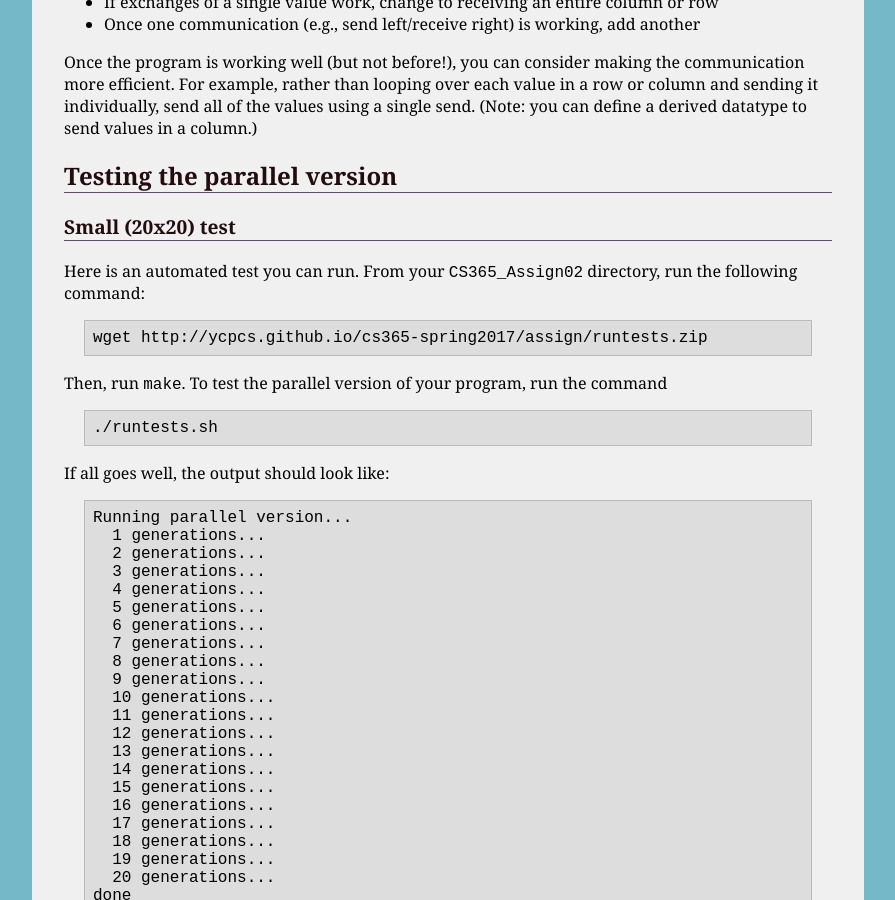
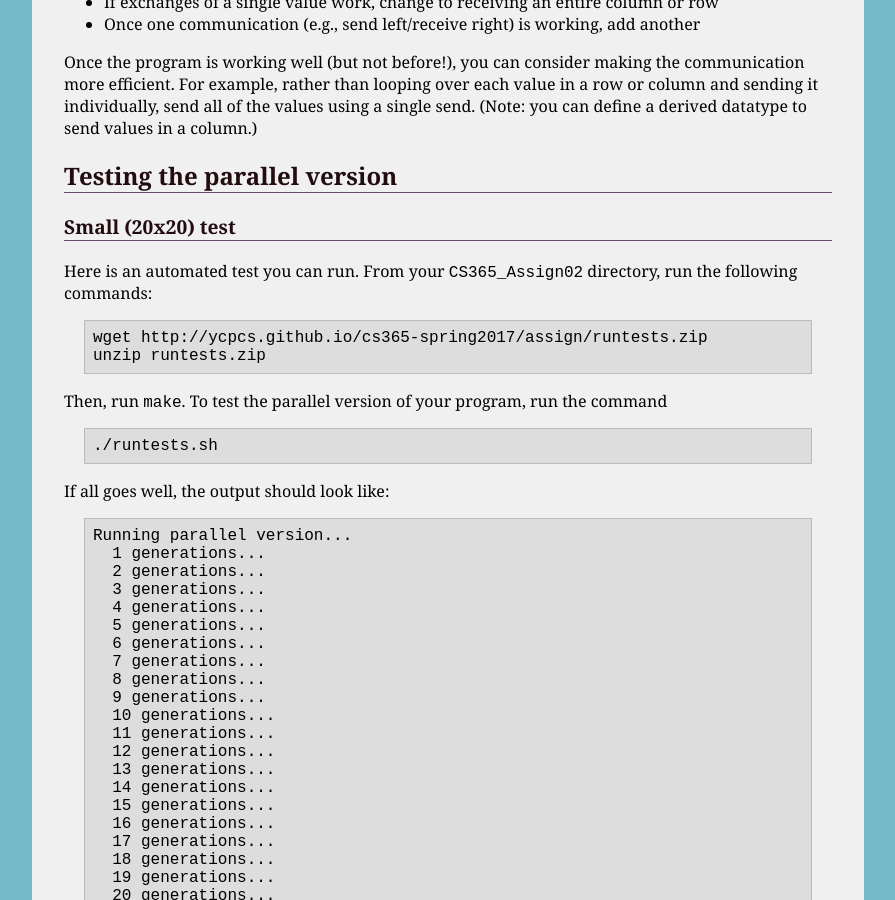
Before and after one commit to ycpcs/cs365-spring2017, a Jekyll site: the page built from assign/assign02.md, in a window 1280 px wide and 900 px high, scrolled down 3981 px. Shown: the whole window, without its empty margins (192-1087 px from the left). Built offline with Jekyll 4.4.1, drawn with Linux system fonts in a browser that asks for light colours.

Commit message:
need to unzip runtests.zip

```diff
--- a/assign/assign02.md
+++ b/assign/assign02.md
@@ -164,9 +164,10 @@ Once the program is working well (but not before!), you can consider making the
 
 ### Small (20x20) test
 
-Here is an automated test you can run.  From your `CS365_Assign02` directory, run the following command:
+Here is an automated test you can run.  From your `CS365_Assign02` directory, run the following commands:
 
     wget http://ycpcs.github.io/cs365-spring2017/assign/runtests.zip
+    unzip runtests.zip
 
 Then, run `make`.  To test the parallel version of your program, run the command
 
```
